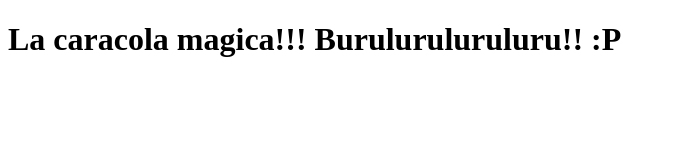
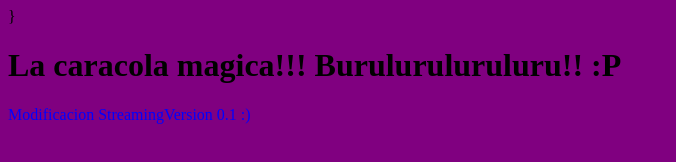
Before and after one commit to Fachi3/streaming-labsol, a plain HTML site: page html5simple.html in a window 1280 px wide. Shown: the whole page, without its empty margins (0-676 px from the left). Drawn offline with Linux system fonts and the light colour scheme.

Commit message:
Nuevo archivo y cambio en html5simple

```diff
--- a/html5simple.html
+++ b/html5simple.html
@@ -2,10 +2,19 @@
 <html>
 <head>
 	<title>Prueba github</title>
+	<style type="text/css">
+body{background: purple}
+p{
+	color: blue
+}
+	</style>
+}
 </head>
 <body>
 <div>
 	<h1>La caracola magica!!! Buruluruluruluru!! :P</h1>
+
+	<p>Modificacion StreamingVersion 0.1 :)</p>
 </div>
 </body>
 </html>
```
Also changed, not shown: HolaMundo.txt (added).
